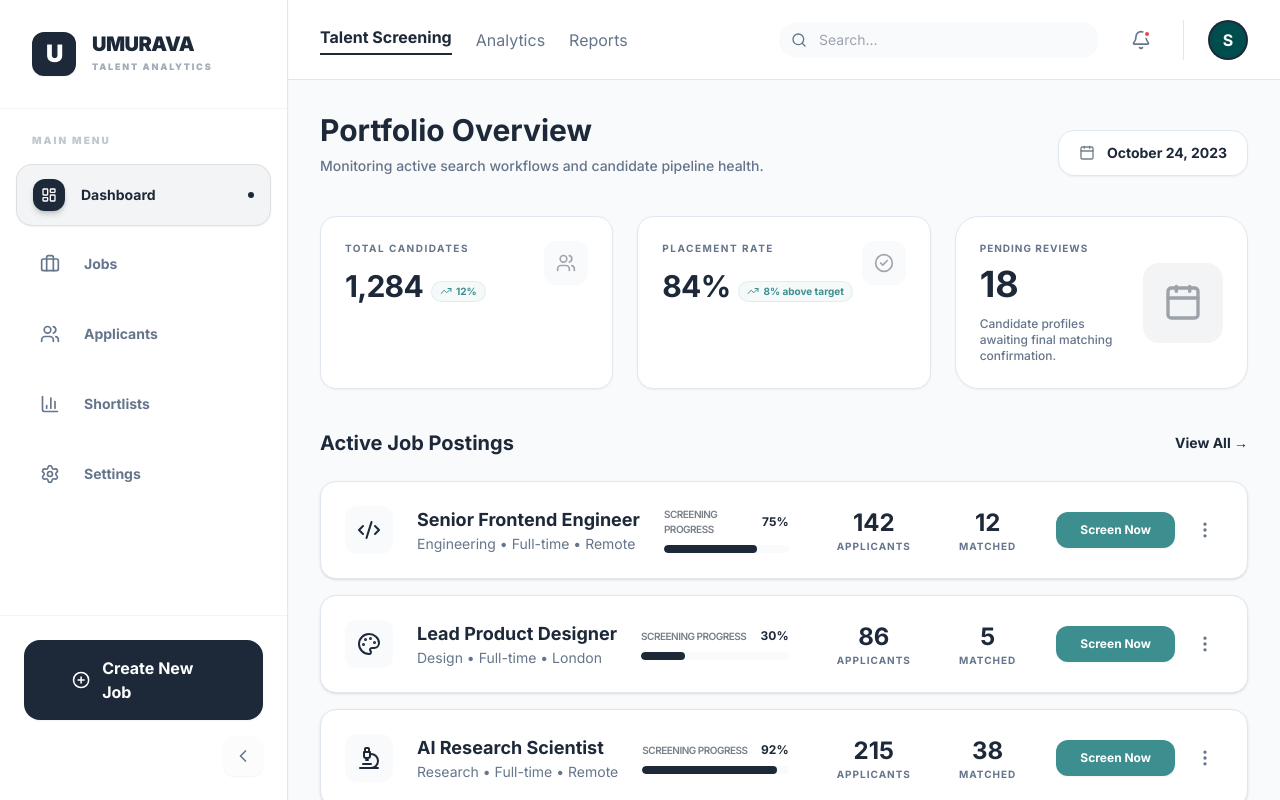
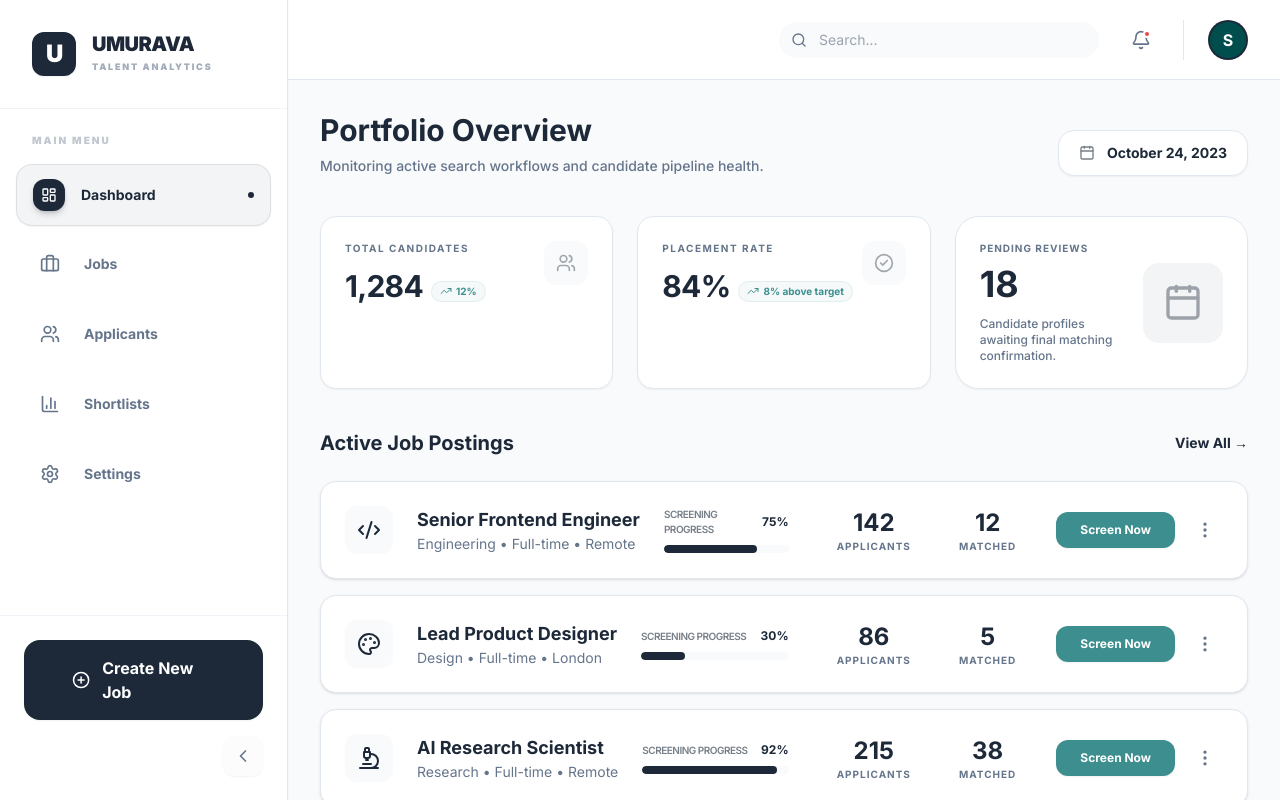
Before and after one commit to tresormu/UmuravaJob_fn, a Next.js app: page / in a window 1280 px wide. Built offline with nearby package versions, Linux system fonts and the light colour scheme.

Commit message:
edit header

```diff
--- a/src/components/layout/Header.tsx
+++ b/src/components/layout/Header.tsx
@@ -19,9 +19,7 @@ export function Header({ onMenuClick }: HeaderProps) {
         </button>
 
         <nav className="hidden md:flex gap-6">
-          <button className="text-primary font-bold border-b-2 border-primary pb-1">Talent Screening</button>
-          <button className="text-muted-foreground hover:text-primary transition-colors">Analytics</button>
-          <button className="text-muted-foreground hover:text-primary transition-colors">Reports</button>
+          {/* Navigation items temporarily removed for later implementation */}
         </nav>
       </div>
 
```
